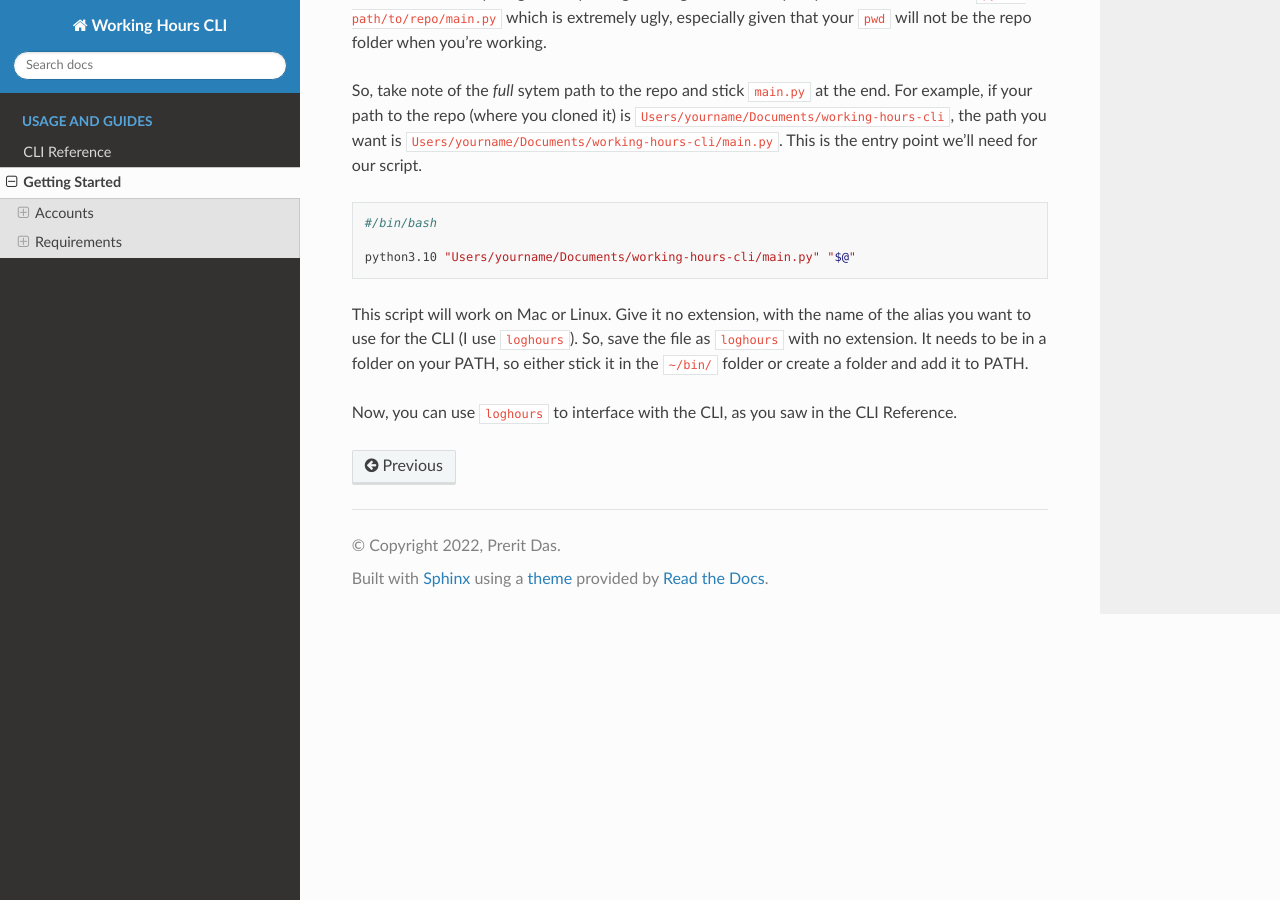
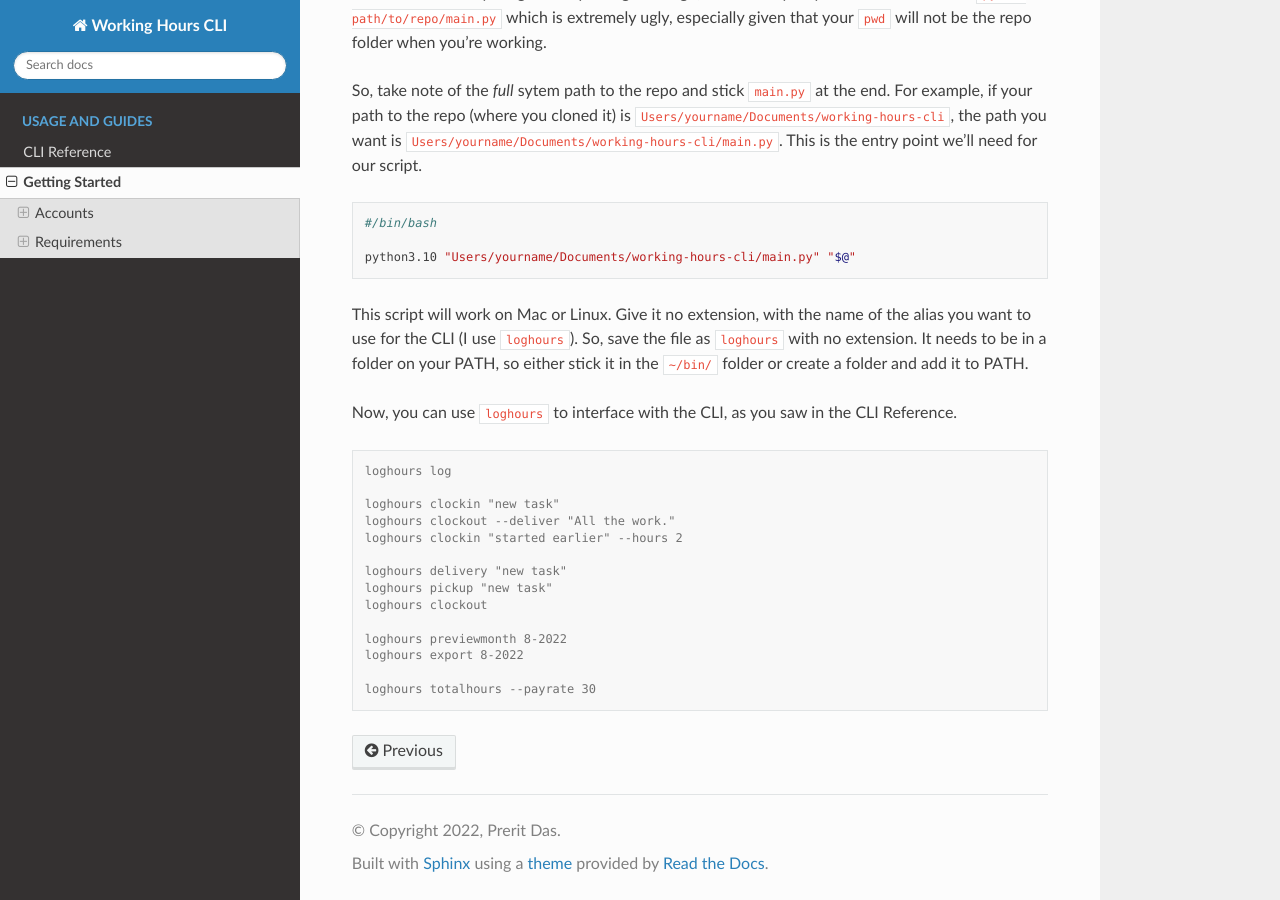
Before and after one commit to preritdas/working-hours-cli, a Sphinx documentation site: the page built from docs/source/gettingstarted.md, in a window 1280 px wide and 900 px high, scrolled down 3538 px. Built offline with Sphinx 7.4.7 and the Read the Docs theme 2.0.0, drawn with Linux system fonts in a browser that asks for light colours.

Commit message:
Example usage.

````diff
--- a/docs/source/gettingstarted.md
+++ b/docs/source/gettingstarted.md
@@ -155,3 +155,21 @@ python3.10 "Users/yourname/Documents/working-hours-cli/main.py" "$@"
 This script will work on Mac or Linux. Give it no extension, with the name of the alias you want to use for the CLI (I use `loghours`). So, save the file as `loghours` with no extension. It needs to be in a folder on your PATH, so either stick it in the `~/bin/` folder or create a folder and add it to PATH.
 
 Now, you can use `loghours` to interface with the CLI, as you saw in the CLI Reference.
+
+```console
+
+loghours log
+
+loghours clockin "new task"
+loghours clockout --deliver "All the work."
+loghours clockin "started earlier" --hours 2
+
+loghours delivery "new task"
+loghours pickup "new task"
+loghours clockout
+
+loghours previewmonth 8-2022
+loghours export 8-2022
+
+loghours totalhours --payrate 30
+```
````
